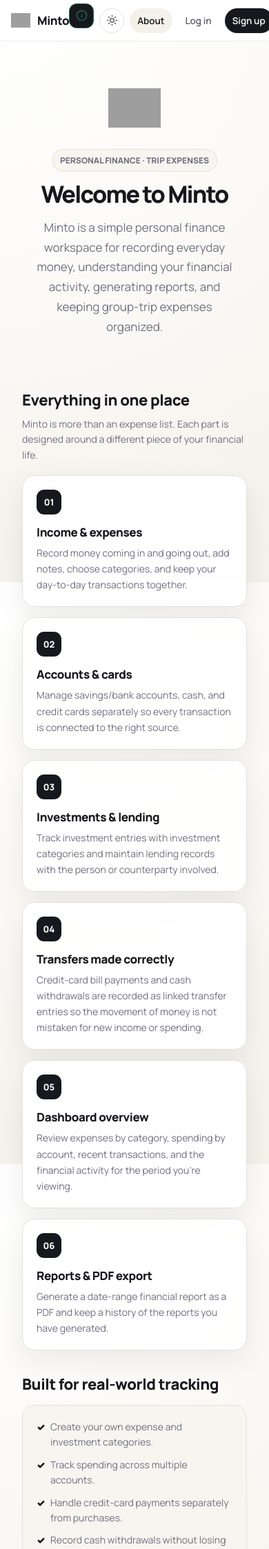
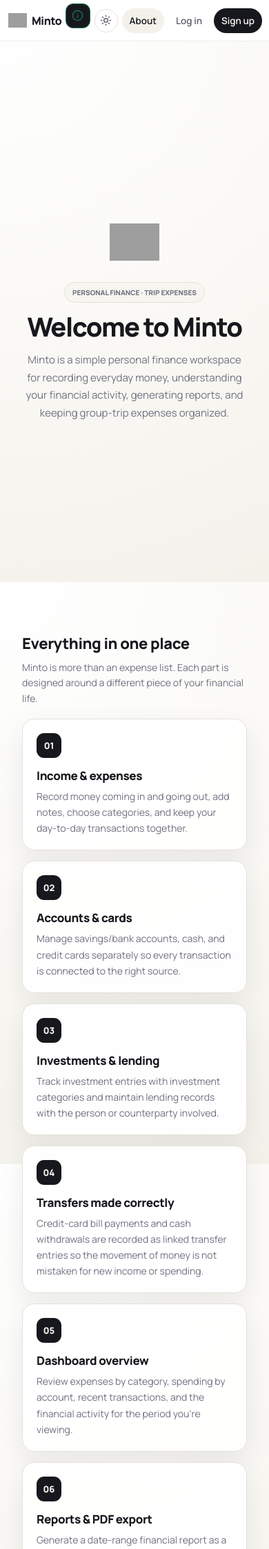
Before and after one commit to Hraone/minto, a Flask app: page /info in a window 390 px wide. Shown: the top 2246 px of the page at 69% size. Run offline with Flask 3, Linux system fonts and the light colour scheme; grey boxes are pictures that could not be loaded.

Commit message:
Add files via upload

```diff
--- a/templates/base.html
+++ b/templates/base.html
@@ -233,7 +233,7 @@
     .navbar {
       position: sticky;
       top: 0;
-      z-index: 20;
+      z-index: 50;
 
       height: 72px;
       margin: 0 -20px 25px;
@@ -737,11 +737,22 @@
       .navbar {
         height: 60px;
         margin: 0 -16px 20px;
-        padding: 0 16px;
-      }
+        padding: 0 12px 0 16px;
+        gap: 8px;
+      }
+
+      .nav-left,
+      .nav-right {
+        min-width: 0;
+      }
+
+      .nav-left { flex: 1 1 auto; }
+      .nav-right { flex: 0 0 auto; gap: 6px; }
+      .brand { min-width: 0; }
 
       .brand {
         font-size: 17px;
+        gap: 8px;
       }
 
       .brand-icon {
@@ -838,6 +849,7 @@
 
       .mode-toggle {
         padding: 2px;
+        flex: 0 0 auto;
       }
 
       .mode-option {
@@ -903,6 +915,16 @@
         gap: 0;
       }
 
+    }
+
+    @media (max-width: 430px) {
+      .navbar { padding-left: 12px; padding-right: 10px; }
+      .brand { font-size: 16px; gap: 7px; }
+      .brand-icon { width: 27px; height: 27px; }
+      .mode-option { padding: 6px 8px; font-size: 11px; }
+      .theme-toggle { width: 34px; height: 34px; }
+      .about-icon { width: 38px; height: 38px; }
+      .user-avatar { width: 34px; height: 34px; }
     }
 
 
--- a/templates/info.html
+++ b/templates/info.html
@@ -2,8 +2,24 @@
 
 {% block content %}
 <style>
-  .about-page { max-width: 1000px; margin: 0 auto; padding: 34px 20px 72px; }
-  .about-hero { text-align: center; padding: 30px 10px 42px; }
+  .about-page {
+    max-width: 1000px;
+    margin: 0 auto;
+    padding: 0 20px 120px;
+  }
+
+  /* The introduction is a true first-screen hero. It starts directly below
+     the navbar and uses the available viewport instead of looking like a
+     small block at the top of a long document. */
+  .about-hero {
+    min-height: calc(100svh - 72px);
+    display: flex;
+    flex-direction: column;
+    align-items: center;
+    justify-content: center;
+    text-align: center;
+    padding: 54px 10px 70px;
+  }
   .about-logo { width: 76px; height: 76px; margin: 0 auto 22px; }
   .about-logo img { width: 100%; height: 100%; object-fit: contain; display: block; }
   .about-logo .dark-logo { display: none; }
@@ -13,7 +29,7 @@
   .about-hero .lead { max-width: 700px; margin: 16px auto 0; color: var(--muted); font-size: 17px; line-height: 1.7; }
   .about-kicker { display: inline-flex; padding: 7px 11px; border-radius: 999px; background: var(--surface-subtle); border: 1px solid var(--border); color: var(--muted); font-size: 12px; font-weight: 800; margin-bottom: 15px; }
 
-  .about-section { margin-top: 34px; }
+  .about-section { margin-top: 54px; scroll-margin-top: 90px; }
   .about-section-title { margin: 0 0 15px; color: var(--text); font-size: 22px; letter-spacing: -.4px; }
   .about-section-subtitle { margin: -6px 0 18px; color: var(--muted); font-size: 14px; line-height: 1.6; }
   .about-grid { display: grid; grid-template-columns: repeat(2, minmax(0, 1fr)); gap: 15px; }
@@ -73,13 +89,62 @@
   .install-btn[hidden] { display: none; }
   .install-btn:active { opacity: .85; }
 
-  @media (max-width: 680px) {
-    .about-page { padding: 20px 16px 55px; }
-    .about-hero { padding-top: 18px; }
+  .go-top {
+    position: fixed;
+    right: max(18px, calc((100vw - 1000px) / 2 + 18px));
+    bottom: calc(22px + env(safe-area-inset-bottom, 0px));
+    z-index: 35;
+    width: 46px;
+    height: 46px;
+    margin: 0;
+    padding: 0;
+    display: grid;
+    place-items: center;
+    border: 1px solid var(--border);
+    border-radius: 50%;
+    background: var(--surface-translucent);
+    color: var(--text);
+    box-shadow: 0 10px 28px var(--shadow-lift);
+    -webkit-backdrop-filter: blur(14px);
+    backdrop-filter: blur(14px);
+    opacity: 0;
+    visibility: hidden;
+    pointer-events: none;
+    transform: translateY(8px);
+    transition: opacity .2s ease, transform .2s ease, visibility .2s ease;
+  }
+
+  .go-top.visible {
+    opacity: 1;
+    visibility: visible;
+    pointer-events: auto;
+    transform: translateY(0);
+  }
+
+  .go-top:hover { background: var(--nav-hover-bg); }
+  .go-top svg { width: 19px; height: 19px; }
+
+  @media (max-width: 880px) {
+    .about-page { padding: 0 16px calc(130px + env(safe-area-inset-bottom, 0px)); }
+    .about-hero {
+      min-height: calc(100svh - 60px);
+      padding: 36px 8px 54px;
+    }
+    .about-hero h1 { font-size: clamp(36px, 10vw, 48px); }
+    .about-hero .lead { max-width: 620px; font-size: 16px; }
+    .about-logo { width: 72px; height: 72px; }
     .about-grid, .about-modes, .about-list { grid-template-columns: 1fr; }
     .about-card, .mode-card, .about-wide { padding: 20px; }
     .about-actions { flex-direction: column; }
     .about-primary, .about-secondary { width: 100%; box-sizing: border-box; }
+    .go-top { right: 16px; bottom: calc(86px + env(safe-area-inset-bottom, 0px)); }
+  }
+
+  @media (max-width: 420px) {
+    .about-hero { padding-left: 2px; padding-right: 2px; }
+    .about-hero h1 { font-size: 38px; letter-spacing: -1.5px; }
+    .about-hero .lead { font-size: 15px; line-height: 1.7; }
+    .about-kicker { font-size: 10px; }
   }
 </style>
 
@@ -219,6 +284,31 @@
     {% endif %}
   </div>
 </div>
+
+<button type="button" class="go-top" id="goTop" aria-label="Go to top" title="Go to top">
+  <svg viewBox="0 0 24 24" fill="none" stroke="currentColor" stroke-width="2" stroke-linecap="round" stroke-linejoin="round" aria-hidden="true">
+    <path d="M12 19V5"></path>
+    <path d="m6 11 6-6 6 6"></path>
+  </svg>
+</button>
+
+<script>
+(function () {
+  var button = document.getElementById('goTop');
+  if (!button) return;
+
+  function update() {
+    button.classList.toggle('visible', window.scrollY > 420);
+  }
+
+  window.addEventListener('scroll', update, { passive: true });
+  update();
+
+  button.addEventListener('click', function () {
+    window.scrollTo({ top: 0, behavior: 'smooth' });
+  });
+})();
+</script>
 
 {% if session.get('user_id') %}
 <script src="https://cdn.jsdelivr.net/npm/@supabase/supabase-js@2.105.0/dist/umd/supabase.js"></script>
```
